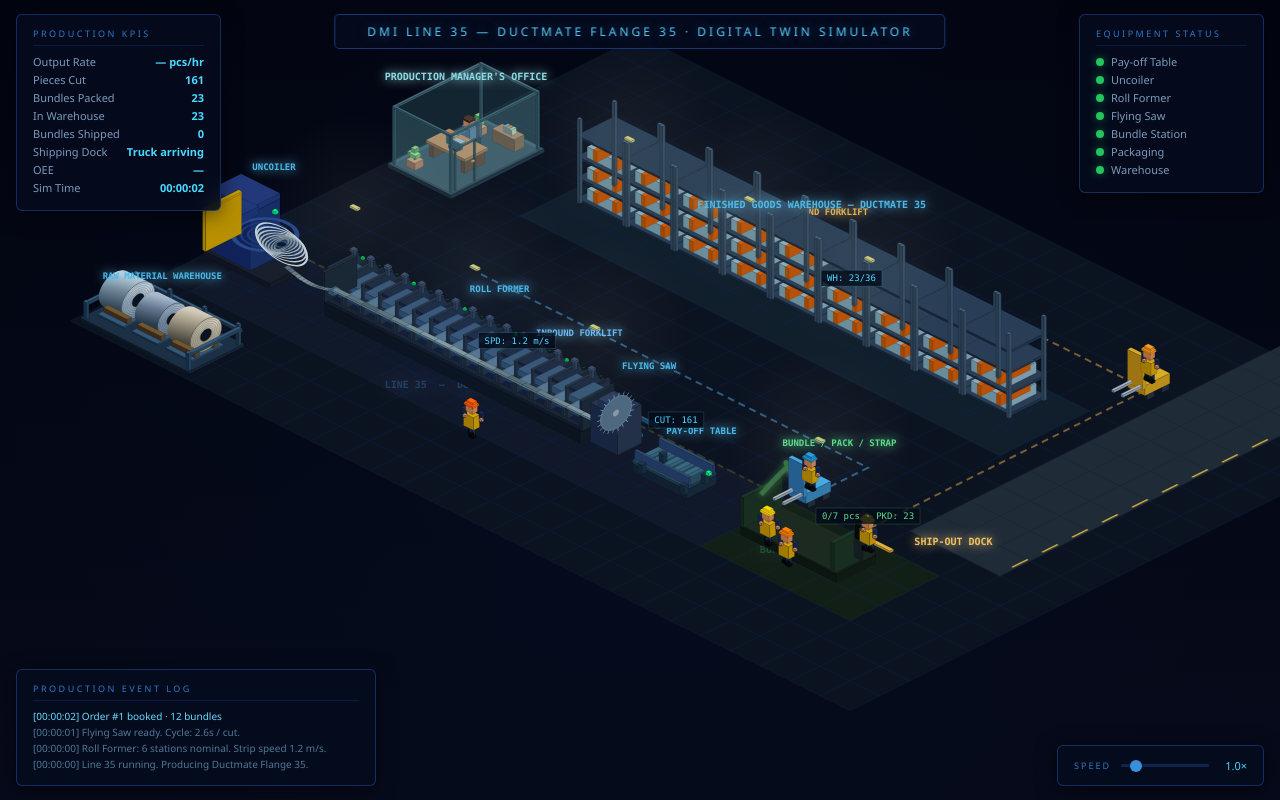
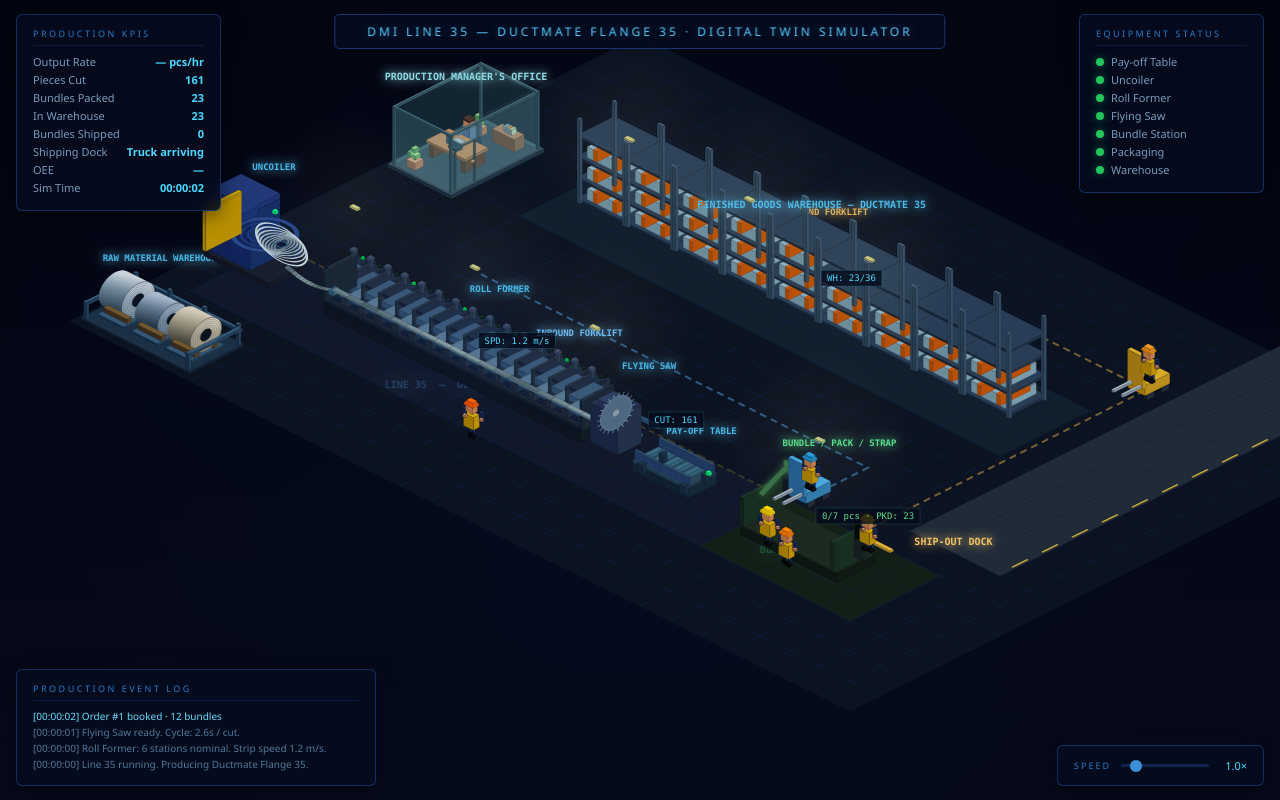
Before and after one commit to WilsonSUN2024/Line35-Gamification, a plain HTML site: page DMI Line 35 — Digital Twin Simulator.html in a window 1280 px wide. Drawn offline with Linux system fonts and the light colour scheme; animation ran at ten frames a second.

Commit message:
Raise raw material warehouse label above the coils

```diff
--- a/DMI Line 35 — Digital Twin Simulator.html
+++ b/DMI Line 35 — Digital Twin Simulator.html
@@ -583,7 +583,7 @@ function drawRawMaterialWarehouse() {
 
   bx(x + width - 0.14, y + 0.05, 0.52, 0.09, depth - 0.1, 0.1, ...steel);
   bx(x + width - 0.14, y + depth - 0.14, 0.08, 0.09, 0.09, 0.56, ...steel);
-  lbl(x + width / 2, y + depth / 2, 1.82, 'RAW MATERIAL WAREHOUSE', '#4ab8e8', 9);
+  lbl(x + width / 2, y + depth / 2, 2.40, 'RAW MATERIAL WAREHOUSE', '#4ab8e8', 9);
 }
 
 // ---- UNCOILER (Yoder U150 style) ----
```
